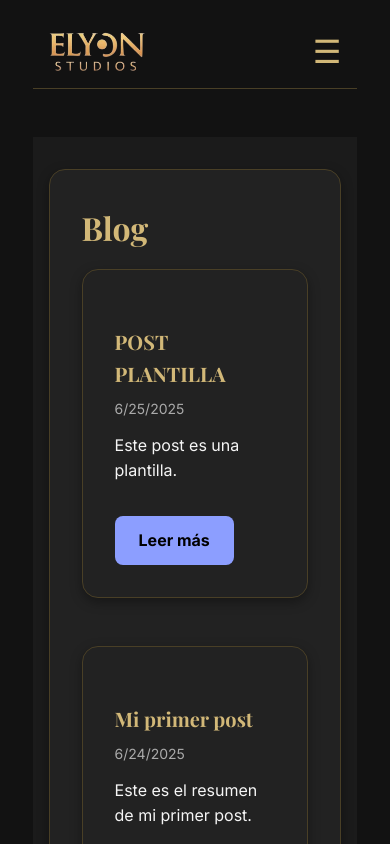
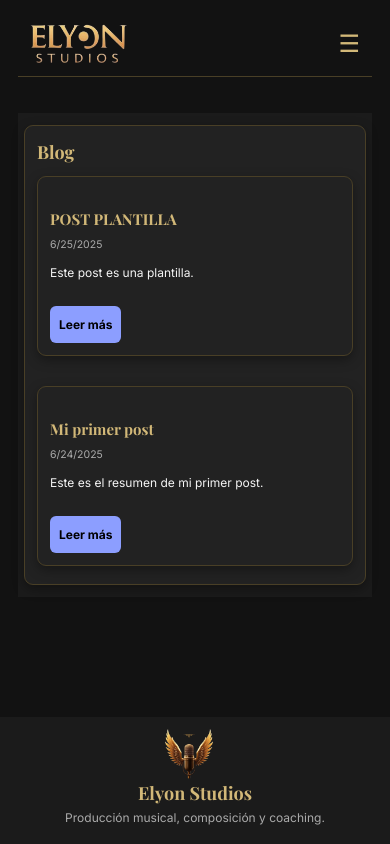
Before and after one commit to ElyonStudiosBCN/webpage, a React (Vite) app: page /blog in a window 390 px wide. Shown: the top 844 px of the page. Built offline with nearby package versions, Linux system fonts and the light colour scheme.

Commit message:
movil pequeño

```diff
--- a/src/components/hero.css
+++ b/src/components/hero.css
@@ -42,7 +42,7 @@
   font-weight: 700;
 }
 .hero-subtitle {
-  font-size: 2.5rem;
+  font-size: 2rem;
   margin-top: 0.5rem;
   color: var(--color-text-secondary);
 }
@@ -61,3 +61,15 @@
   height: auto;
   margin-top: 1rem;
 }
+/* --------------- DESKTOP MEDIA QUERY --------------- */
+@media (min-width: 768px) {
+  .hero-title {
+    font-size: 4.5rem;
+    font-weight: 700;
+  }
+  .hero-subtitle {
+    font-size: 2.5rem;
+    margin-top: 0.5rem;
+    color: var(--color-text-secondary);
+  }
+}
--- a/src/components/portfolioPreview.css
+++ b/src/components/portfolioPreview.css
@@ -7,7 +7,7 @@
 .portfolio-preview-item {
     transition: transform 0.2s ease;
     text-align: center;
-    padding: 1.5rem;
+    padding: 0.5rem;
     text-decoration: none;
     color: inherit;
     display: flex;
@@ -40,7 +40,7 @@
   .portfolio-preview-item {
       transition: transform 0.2s ease;
       text-align: center;
-      padding: 0.7rem;
+      padding: 1.5rem;
       text-decoration: none;
       color: inherit;
       display: flex;
--- a/src/components/serviciosPreview.css
+++ b/src/components/serviciosPreview.css
@@ -8,7 +8,7 @@
 .servicios-preview-item {
     transition: transform 0.2s ease;
     text-align: center;
-    padding: 1.5rem;
+    padding: 0.5rem;
     text-decoration: none;
     color: inherit;
     display: flex;
@@ -42,7 +42,7 @@
   .servicios-preview-item {
       transition: transform 0.2s ease;
       text-align: center;
-      padding: 0.7rem;
+      padding: 1.5rem;
       text-decoration: none;
       color: inherit;
       display: flex;
--- a/src/index.css
+++ b/src/index.css
@@ -4,5 +4,6 @@
 @import "./components/Navbar.css";
 @import "./components/hero.css";
 @import "./components/portfolioPreview.css";
+@import "./components/serviciosPreview.css";
 @import "./components/Layout.css";
 @import "./pages/SobreMi.css";
--- a/src/styles/utils.css
+++ b/src/styles/utils.css
@@ -137,9 +137,41 @@ a:hover {
 
 /* Responsive para .container (opcional) */
 @media (max-width: 480px) {
+  html {
+    font-size: 12px;
+  }
+
   .container {
-    width: 95%;
-    padding-left: 1rem;
-    padding-right: 1rem;
+    width: 100%;
+    padding: 0.5rem;
   }
+
+  .section {
+    padding: 1rem 0.5rem;
+  }
+
+  .card {
+    padding: 1rem;
+    border-radius: 0.75rem;
+  }
+
+  .heading {
+    font-size: 1.5rem;
+    margin-bottom: 0.75rem;
+  }
+
+  .btn {
+    width: 100%;
+    padding: 0.75rem;
+    font-size: 1rem;
+  }
+
+  .text-center {
+    text-align: center;
+  }
+
+  .mt-2 { margin-top: 0.25rem; }
+  .mt-4 { margin-top: 0.5rem; }
+  .mb-2 { margin-bottom: 0.25rem; }
+  .mb-4 { margin-bottom: 0.5rem; }
 }
```
